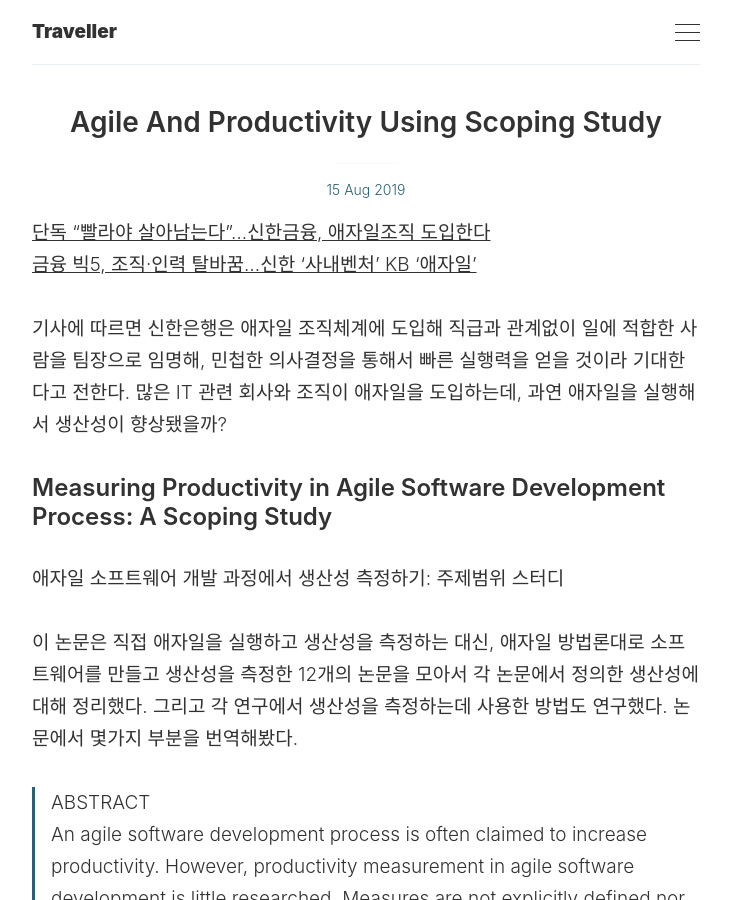
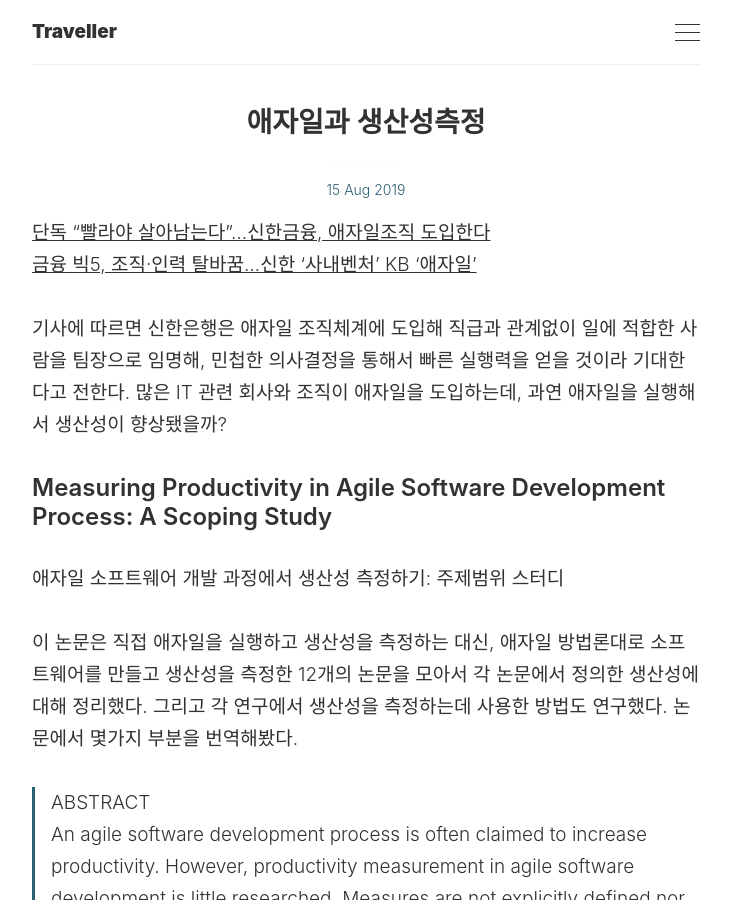
Before and after one commit to suhyunbaik/suhyunbaik.github.io, a Jekyll site: the page built from _posts/2019-08-15-agile-and-productivity-using-scoping-study.md, in a window 1280 px wide and 900 px high. Shown: the whole window, without its empty margins (274-1005 px from the left). Built offline with Jekyll 4.4.1, drawn with Linux system fonts in a browser that asks for light colours; our own code applies the rules of GitHub Pages for plain Markdown files; some of the changed text lies outside the part shown.

Commit message:
Feat: md 수정

```diff
--- a/_posts/2019-08-15-agile-and-productivity-using-scoping-study.md
+++ b/_posts/2019-08-15-agile-and-productivity-using-scoping-study.md
@@ -1,3 +1,8 @@
+---
+layout: post
+title: 애자일과 생산성측정
+tags: [Agile, productivity, study]
+---
 [단독 "빨라야 살아남는다"…신한금융, 애자일조직 도입한다](https://www.msn.com/ko-kr/money/topstories/%EB%8B%A8%EB%8F%85-%EB%B9%A8%EB%9D%BC%EC%95%BC-%EC%82%B4%EC%95%84%EB%82%A8%EB%8A%94%EB%8B%A4%E2%80%A6%EC%8B%A0%ED%95%9C%EA%B8%88%EC%9C%B5-%EC%95%A0%EC%9E%90%EC%9D%BC%EC%A1%B0%EC%A7%81-%EB%8F%84%EC%9E%85%ED%95%9C%EB%8B%A4/ar-AAzyXzC)
 [금융 빅5, 조직·인력 탈바꿈…신한 ‘사내벤처’ KB ‘애자일’](http://www.fntimes.com/html/view.php?ud=201902282135037701dd55077bc2_18)
 
```
